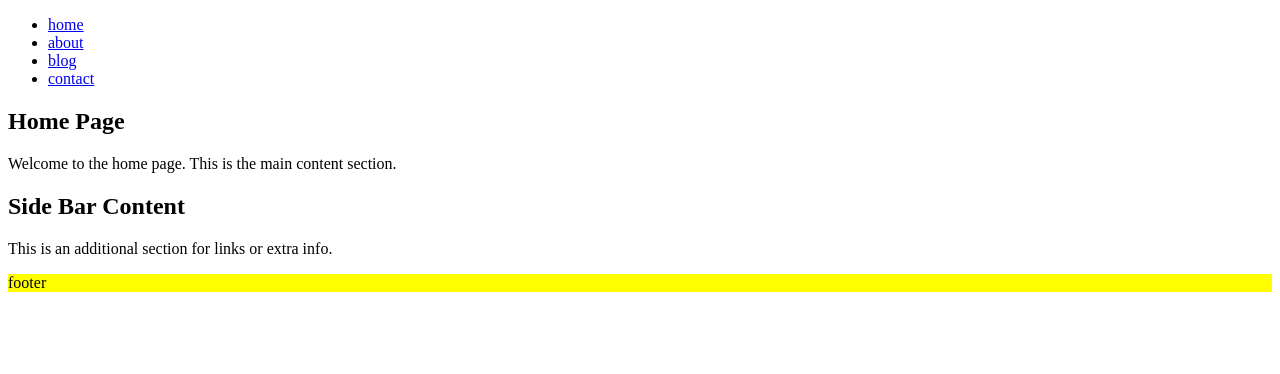
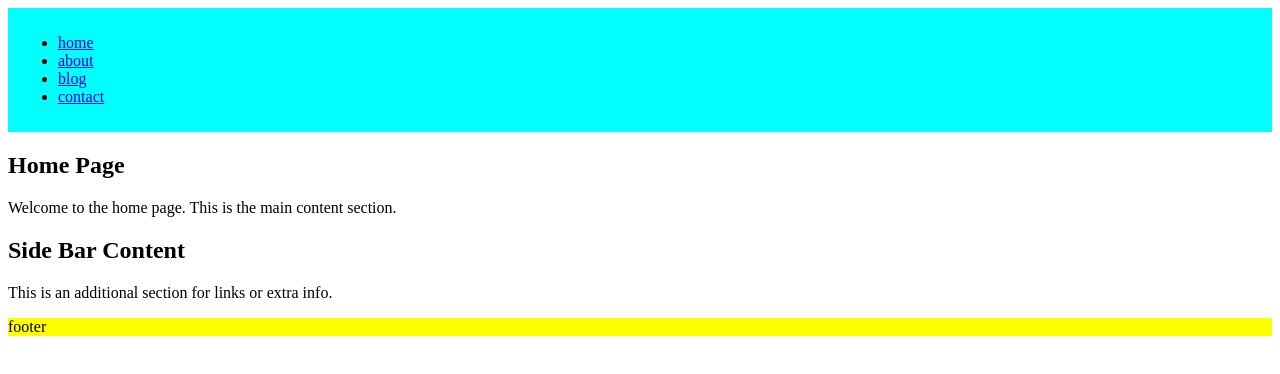
Before and after one commit to skylarbrrown05/it030, a plain HTML site: page inclass_assignment/index.html in a window 1280 px wide. Drawn offline with Linux system fonts and the light colour scheme.

Commit message:
header changes

```diff
--- a/inclass_assignment/style.css
+++ b/inclass_assignment/style.css
@@ -1,5 +1,12 @@
 
+*{
+   box-sizing: border-box;
+}
 
+header{
+   background-color: aqua;
+   padding:10px;
+}
  .container {
     display: grid;
     grid-template-columns: repeat(3, 1fr);
```
